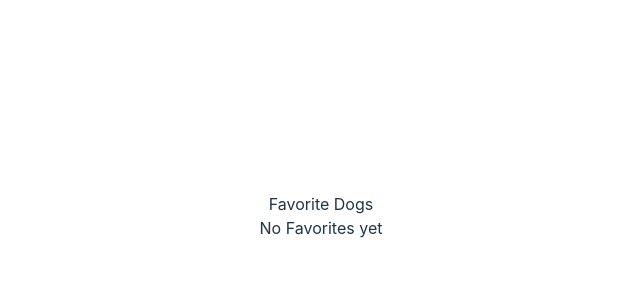
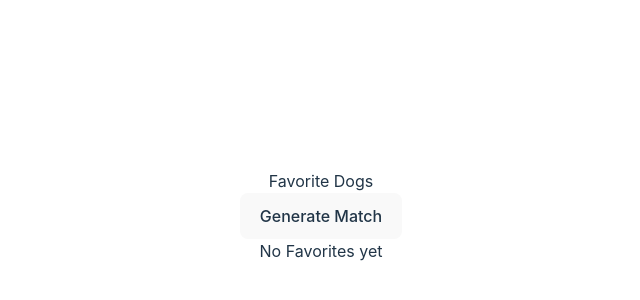
Before and after one commit to abaydar/fetch-rewards-exercise, a React (Vite) app: page /favorites in a window 1280 px wide. Shown: the part 184-484 px from the top of the page, without its empty margins (319-959 px from the left). Built offline with nearby package versions, Linux system fonts and the light colour scheme.

Commit message:
generate match in favorites

```diff
--- a/src/pages/Favorites.tsx
+++ b/src/pages/Favorites.tsx
@@ -1,18 +1,44 @@
-import { useContext } from "react";
+import { useContext, useState, useEffect } from "react";
 import DogCard from "../components/DogCard";
 import { FavoritesContext } from "../providers/FavoritesProvider";
+import axios from "axios";
 
 
 const Favorites = () => {
     const { favorites } = useContext(FavoritesContext);
+    const [dogIds, setDogIds] = useState<string[]>([]);
+
+    const findMatchedDog = (id: string) => {
+        return favorites.find((dog) => dog.id === id);
+    };
+
+    const generateMatch = async (dogIds: string[]) => {
+        try {
+            const response = await axios.post('https://frontend-take-home-service.fetch.com/dogs/match', dogIds, {
+                headers: { 'Content-Type': 'application/json' },
+                withCredentials: true,
+            });
+            findMatchedDog(response.data.match)
+        } catch (error) {
+            console.error('Error generating match: ', error);
+        }
+    }
+
+    useEffect(() => {
+        const ids = favorites.map((dog) => dog.id);
+        setDogIds(ids);
+    }, [favorites])
 
     return (
         <>
             <h2>Favorite Dogs</h2>
+            <button
+                onClick={() => generateMatch(dogIds)}
+            >Generate Match</button>
             {favorites.length ? (
                 favorites.map((dog) => (
                     <DogCard key={dog.id} dog={dog} />
-                ))
+            ))
             ):(
                 <p>No Favorites yet</p>
             )
--- a/src/pages/Search.tsx
+++ b/src/pages/Search.tsx
@@ -1,7 +1,6 @@
 import axios from "axios"
 import { useEffect, useState } from "react"
 import DogCard from "../components/DogCard";
-import Auth from "../components/Auth";
 
 export interface Dog {
     id: string;
@@ -78,7 +77,6 @@ const Search = () => {
 
     return (
         <>
-            <Auth />
             <div>
                 <label>Filter by Breed: </label>
                 <select
```
